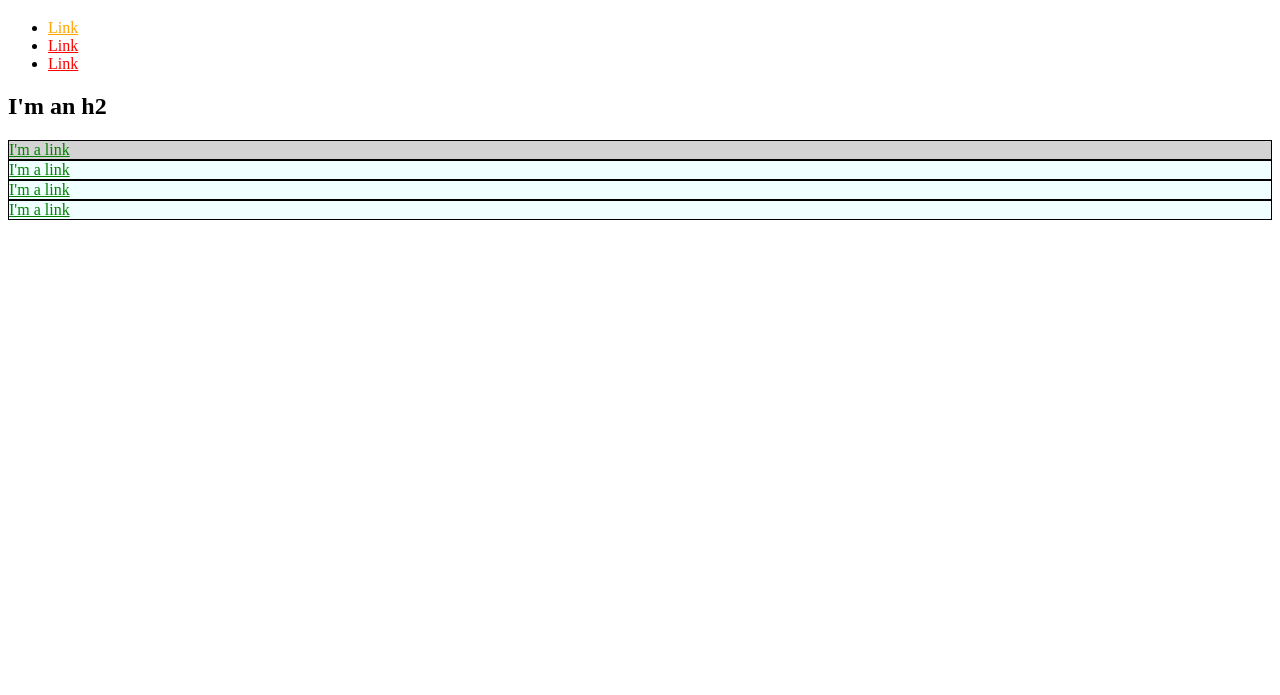
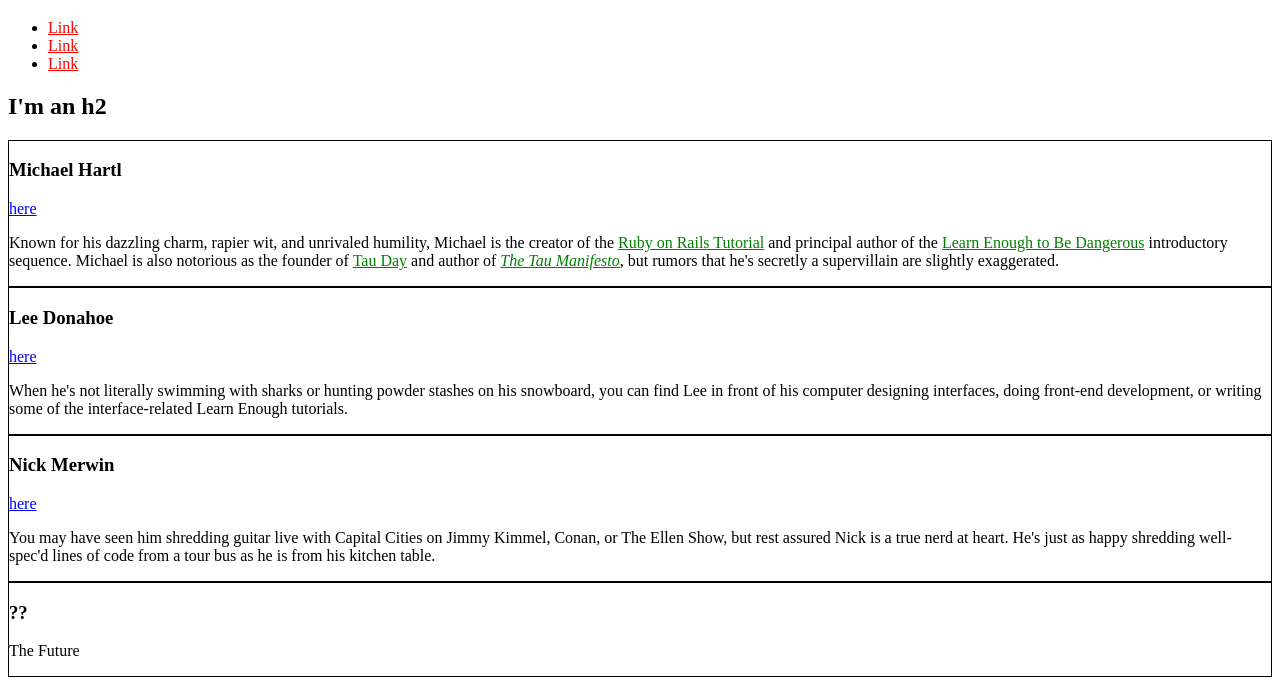
Before and after one commit to eongering/learnenoughcss, a plain HTML site: page index.html in a window 1280 px wide. Shown: the part 61-756 px from the top of the page. Drawn offline with Linux system fonts and the light colour scheme.

Commit message:
Add style comments and content

```diff
--- a/index.html
+++ b/index.html
@@ -4,23 +4,22 @@
     <title>Test Page: Don't Panic</title>
     <meta charset="utf-8">
     <style>
+      /* GLOBAL STYLES */
       a {
         color: red;
       }
-      #exec-bio {
-        background-color: lightgray;
+
+      /* SOCIAL STYLES */
+      .social-link {
+        color: blue;
       }
+
+      /* BIO STYLES */
       .bio-box {
         border: 1px solid black;
       }
-      .bio-box a {
+      .bio-copy a {
         color: green;
-      }
-      #make-orange {
-        color: orange;
-      }
-      .azure-bg {
-        background-color: azure;
       }
     </style>
   </head>
@@ -28,7 +27,7 @@
     <h1>I'm an h1</h1>
     <ul>
       <li>
-        <a href="https://example.com/" id="make-orange">Link</a>
+        <a href="https://example.com/">Link</a>
       </li>
       <li>
         <a href="https://example.com/">Link</a>
@@ -38,17 +37,54 @@
       </li>
     </ul>
     <h2>I'm an h2</h2>
-    <div id="exec-bio" class="bio-box azure-bg">
-      <a href="https://example.com/">I'm a link</a>
+    <div class="bio-box">
+      <h3>Michael Hartl</h3>
+      <a href="https://twitter.com/mhartl" class="social-link">here</a>
+      <div class="bio-copy">
+        <p>
+          Known for his dazzling charm, rapier wit, and unrivaled humility,
+          Michael is the creator of the
+          <a href="https://www.railstutorial.org/">Ruby on Rails
+          Tutorial</a> and principal author of the
+          <a href="https://learnenough.com/">
+          Learn Enough to Be Dangerous</a> introductory sequence. Michael
+          is also notorious as the founder of
+          <a href="http://tauday.com/">Tau Day</a> and author of
+          <a href="http://tauday.com/tau-manifesto"><em>The Tau
+          Manifesto</em></a>, but rumors that he's secretly a supervillain
+          are slightly exaggerated.
+        </p>
+      </div>
     </div>
-    <div class="bio-box azure-bg">
-      <a href="https://example.com/">I'm a link</a>
+    <div class="bio-box">
+      <h3>Lee Donahoe</h3>
+      <a href="https://twitter.com/leedonahoe" class="social-link">here</a>
+      <div class="bio-copy">
+        <p>
+          When he's not literally swimming with sharks or hunting powder
+          stashes on his snowboard, you can find Lee in front of his computer
+          designing interfaces, doing front-end development, or writing some of
+          the interface-related Learn Enough tutorials.
+        </p>
+      </div>
     </div>
-    <div class="bio-box azure-bg">
-      <a href="https://example.com/">I'm a link</a>
+    <div class="bio-box">
+      <h3>Nick Merwin</h3>
+      <a href="https://twitter.com/nickmerwin" class="social-link">here</a>
+      <div class="bio-copy">
+        <p>
+          You may have seen him shredding guitar live with Capital Cities on
+          Jimmy Kimmel, Conan, or The Ellen Show, but rest assured Nick is a
+          true nerd at heart. He's just as happy shredding well-spec'd lines
+          of code from a tour bus as he is from his kitchen table.
+        </p>
+      </div>
     </div>
-    <div class="bio-box azure-bg">
-      <a href="https://example.com/">I'm a link</a>
+    <div class="bio-box">
+      <h3>??</h3>
+      <p>
+        The Future
+      </p>
     </div>
   </body>
 </html>
```
